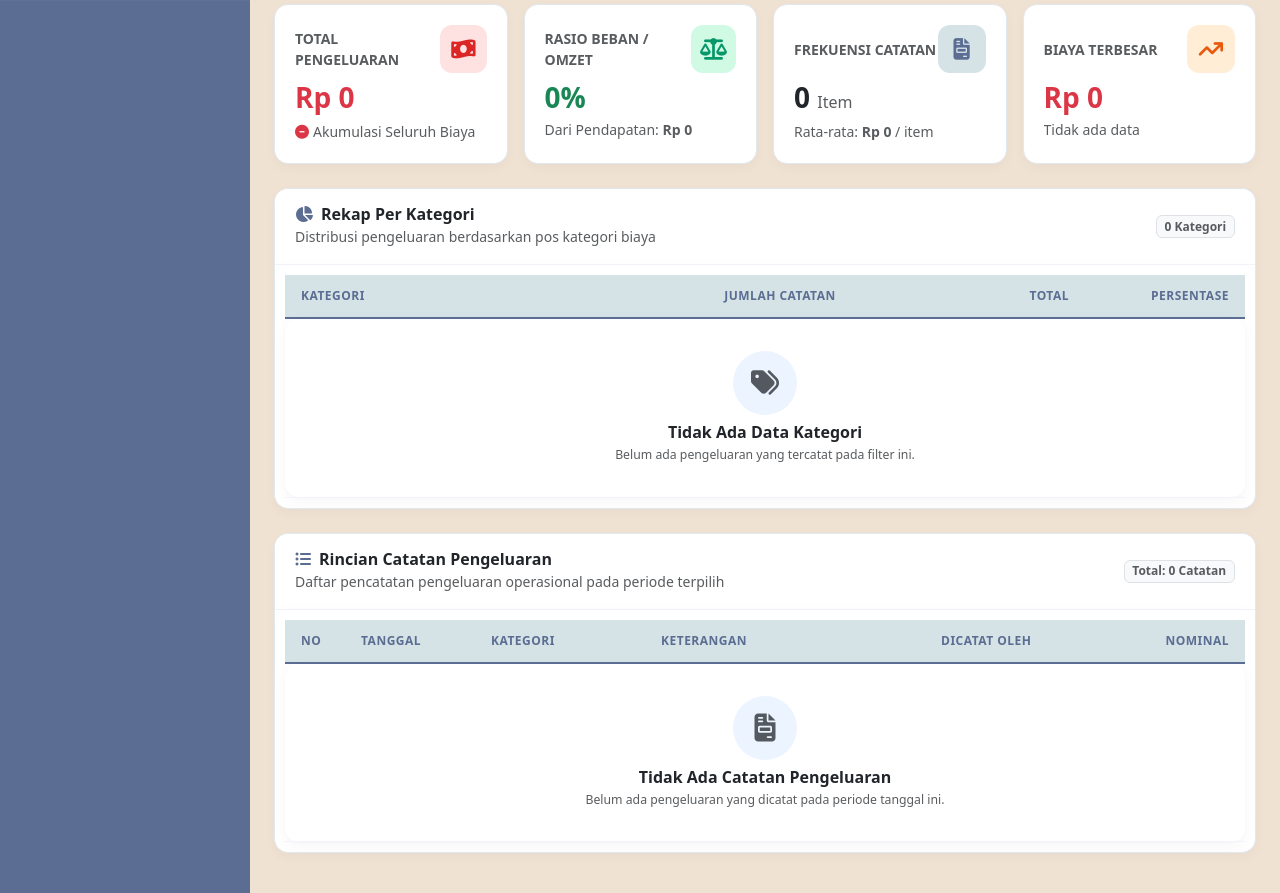
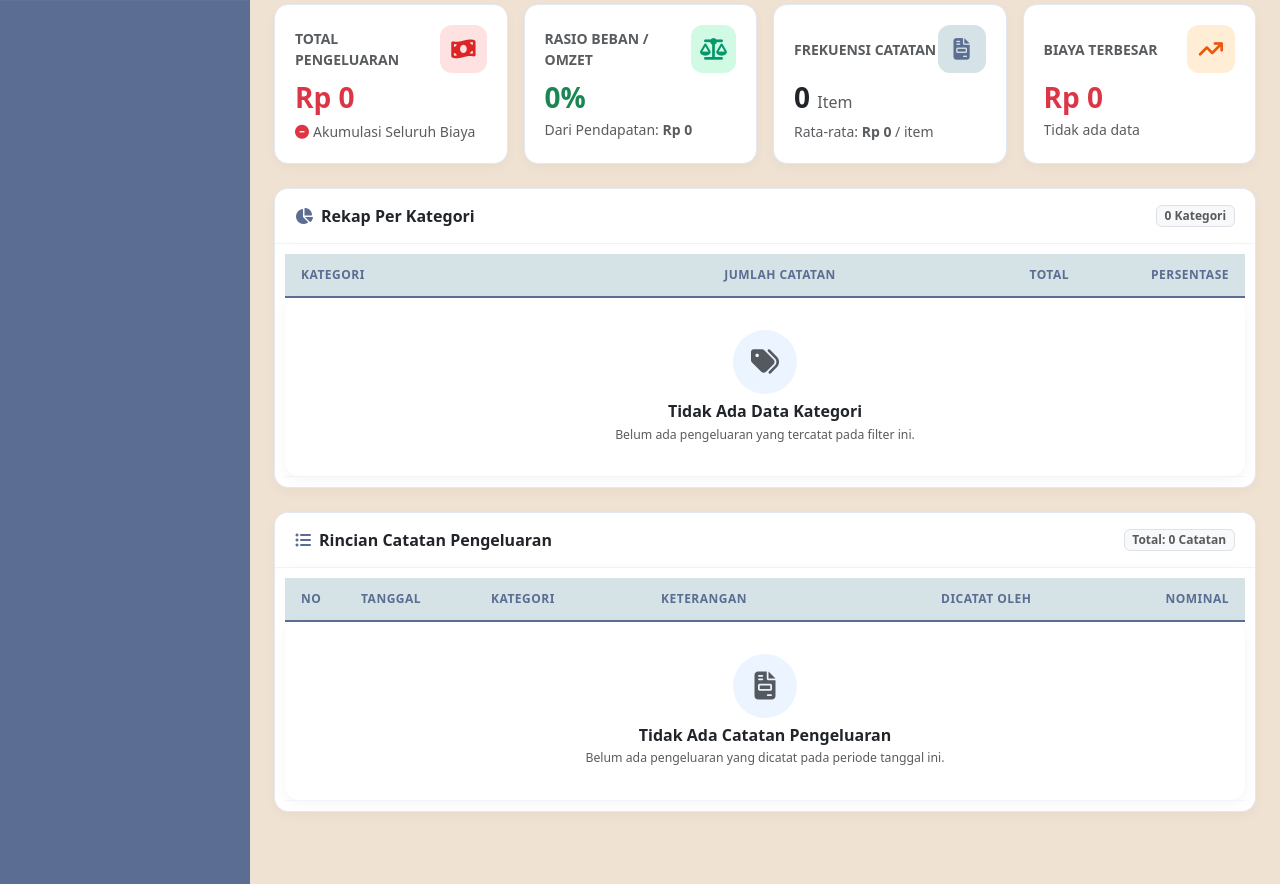
Before and after one commit to griseldaatha/asa-jaya-playground, a Laravel app: page /owner/pengeluaran in a window 1280 px wide. Shown: the part 367-1260 px from the top of the page. Run offline with Laravel 12, Linux system fonts and the light colour scheme; a user stored in the database is signed in; data comes from the database, SQL or seed files in the repository.

Commit message:
style(owner): hilangkan sub-keterangan deskripsi di bawah judul tabel pada seluruh laporan

```diff
--- a/resources/views/owner/laporan-pengeluaran/index.blade.php
+++ b/resources/views/owner/laporan-pengeluaran/index.blade.php
@@ -239,13 +239,10 @@
 
     <!-- TABEL 1: Rekap Per Kategori -->
     <div class="report-card">
-        <div class="report-card-header d-flex justify-content-between align-items-center">
-            <div>
+        <div class="report-card-header d-flex justify-content-between align-items-center flex-wrap gap-2">
             <h6 class="fw-bold mb-0 text-dark">
                 <i class="fa-solid fa-chart-pie text-primary me-2"></i>Rekap Per Kategori
             </h6>
-                <small class="text-muted">Distribusi pengeluaran berdasarkan pos kategori biaya</small>
-            </div>
             <span class="badge bg-light text-muted border">{{ count($rekapKategori) }} Kategori</span>
         </div>
         <div class="table-responsive">
@@ -296,13 +293,10 @@
 
     <!-- TABEL 2: Rincian Pengeluaran -->
     <div class="report-card">
-        <div class="report-card-header d-flex justify-content-between align-items-center">
-            <div>
+        <div class="report-card-header d-flex justify-content-between align-items-center flex-wrap gap-2">
             <h6 class="fw-bold mb-0 text-dark">
                 <i class="fa-solid fa-list-ul text-primary me-2"></i>Rincian Catatan Pengeluaran
             </h6>
-                <small class="text-muted">Daftar pencatatan pengeluaran operasional pada periode terpilih</small>
-            </div>
             <span class="badge bg-light text-muted border">Total: {{ number_format($countPengeluaran) }} Catatan</span>
         </div>
         <div class="table-responsive">
```
Also changed, not shown: resources/views/owner/dashboard.blade.php (+3 -6 lines), resources/views/owner/laporan-pendapatan/index.blade.php (+2 -8 lines), resources/views/owner/laporan-pendapatan/pengunjung.blade.php (+3 -6 lines), resources/views/owner/laporan-pendapatan/transaksi.blade.php (+3 -6 lines), resources/views/owner/laporan-penjualan-produk/index.blade.php (+3 -6 lines). Lines whose indentation alone changed are shown as unchanged.
